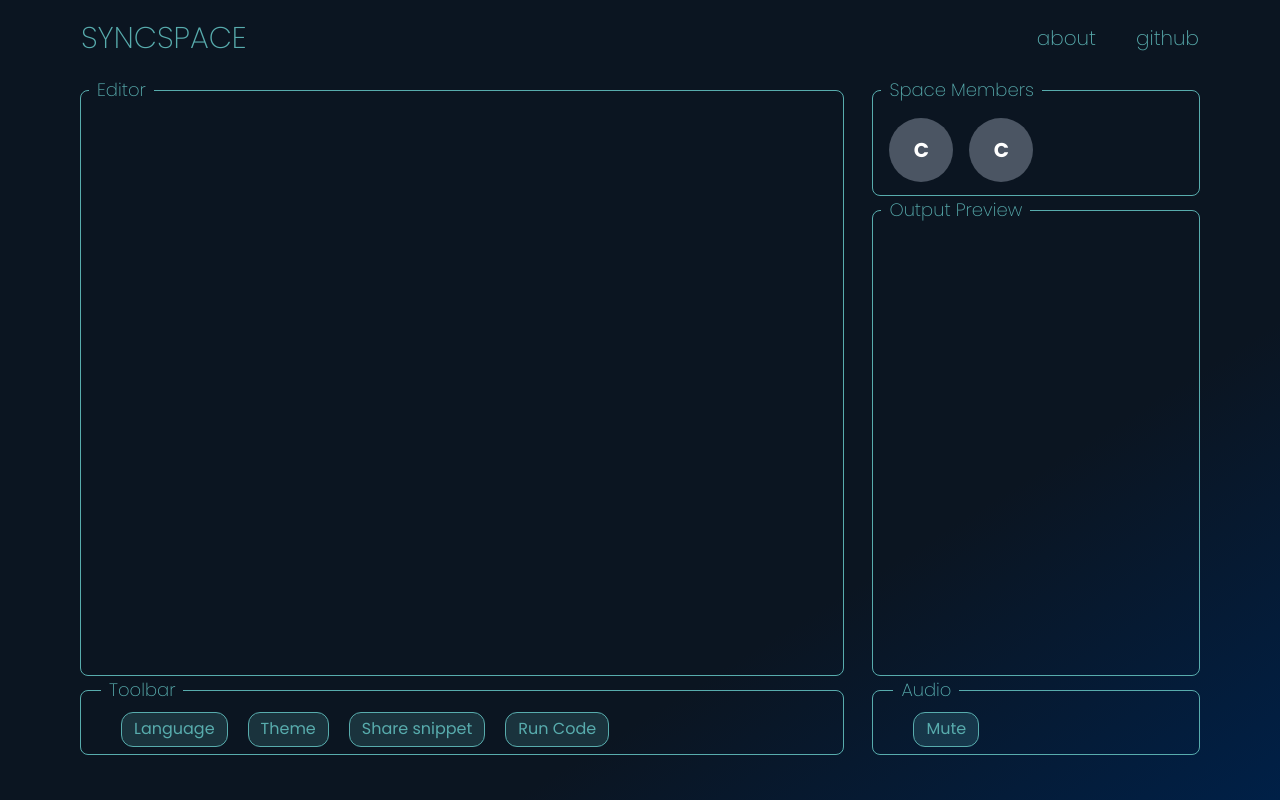
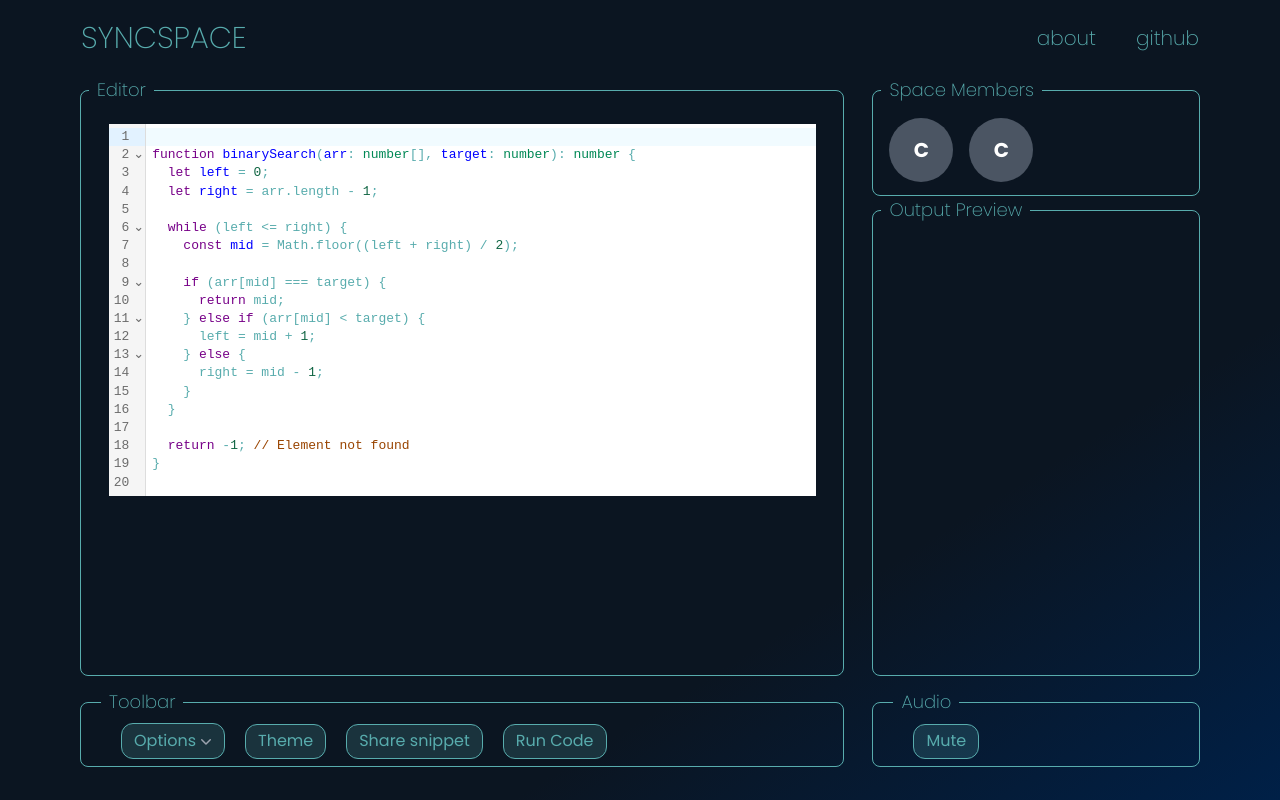
Before and after one commit to PranjalBarnwal/SyncScript-collab-and-code, a React (Vite) app: page /space in a window 1280 px wide. Built offline with nearby package versions, Linux system fonts and the light colour scheme.

Commit message:
codemirror added

```diff
--- a/package.json
+++ b/package.json
@@ -10,6 +10,11 @@
     "preview": "vite preview"
   },
   "dependencies": {
+    "@codemirror/lang-javascript": "^6.2.2",
+    "@headlessui/react": "^1.7.18",
+    "@heroicons/react": "^2.1.1",
+    "@uiw/codemirror-themes": "^4.21.24",
+    "@uiw/react-codemirror": "^4.21.24",
     "react": "^18.2.0",
     "react-dom": "^18.2.0"
   },
--- a/src/components/Editor.tsx
+++ b/src/components/Editor.tsx
@@ -1,16 +1,57 @@
+
+import { useEffect } from "react";
+
+import React from 'react';
+import CodeMirror from '@uiw/react-codemirror';
+import { javascript } from '@codemirror/lang-javascript';
+
+// function App() {
+//   const [value, setValue] = React.useState("console.log('hello world!');");
+//   const onChange = React.useCallback((val, viewUpdate) => {
+//     console.log('val:', val);
+//     setValue(val);
+//   }, []);
+//   return <CodeMirror value={value} height="200px" extensions={[javascript({ jsx: true })]} onChange={onChange} />;
+// }
+// export default App;
+
+
 export default function Editor() {
+  const code: string = `
+function binarySearch(arr: number[], target: number): number {
+  let left = 0;
+  let right = arr.length - 1;
+
+  while (left <= right) {
+    const mid = Math.floor((left + right) / 2);
+
+    if (arr[mid] === target) {
+      return mid;
+    } else if (arr[mid] < target) {
+      left = mid + 1;
+    } else {
+      right = mid - 1;
+    }
+  }
+
+  return -1; // Element not found
+}
+`;
+  const [value, setValue] = React.useState(code);
+  const onChange = React.useCallback((val, viewUpdate) => {
+    console.log('val:', val);
+    setValue(val);
+  }, []);
+
+
   return (
     <fieldset className="flex font-poppins items-center text-primary flex-col h-full w-full border-primary border-[1px] rounded-lg">
       <legend className="text-lg ml-2 px-2 font-extralight">
         Editor
       </legend>
-      <textarea
-        className="h-[98%] w-[98%] p-5 resize-none focus:outline-none bg-transparent overflow-y-scroll z-20"
-        name=""
-        id=""
-        cols={30}
-        rows={10}
-      ></textarea>
+      <div className="h-[98%] w-[98%] p-5 resize-none focus:outline-none bg-transparent overflow-y-scroll z-20">
+      <CodeMirror value={value} extensions={[javascript({ jsx: true })]} onChange={onChange} />
+      </div>
     </fieldset>
   );
 }
--- a/src/components/OutputBox.tsx
+++ b/src/components/OutputBox.tsx
@@ -2,6 +2,7 @@ export default function OutputBox() {
   return (
     <fieldset className="flex font-poppins text-primary flex-col h-full w-full border-primary border-[1px] rounded-lg">
       <legend className="text-lg ml-2 px-2 font-extralight">Output Preview</legend>
+
     </fieldset>
   );
 }
--- a/src/components/Panel.tsx
+++ b/src/components/Panel.tsx
@@ -4,6 +4,7 @@ export default function Panel() {
   return (
     <fieldset className="flex font-poppins text-primary items-start h-full w-full border-primary border-[1px] rounded-lg z-20">
       <legend className="text-lg ml-2 px-2 font-extralight">Space Members</legend>
+
       <div className="flex h-full flex-col sm:flex-row space-x-4 items-center p-4 ">
         <Member letter="C" />
         <Member letter="C" />
--- a/src/components/Space.tsx
+++ b/src/components/Space.tsx
@@ -6,7 +6,7 @@ import Audio from "./Audio";
 
 export default function Space() {
   return (
-    <div className="main flex flex-col h-full w-full">
+    <div className="main flex flex-col h-full w-full space-y-3">
       <div className="top space-x-7 flex w-full h-[75%]">
         <div className="editor w-[70%]">
           <Editor />
--- a/src/components/Toolbar.tsx
+++ b/src/components/Toolbar.tsx
@@ -1,17 +1,89 @@
 import Button from "./Button";
+import { Fragment } from 'react'
+import { Menu, Transition } from '@headlessui/react'
+import { ChevronDownIcon } from '@heroicons/react/20/solid'
+export default function Toolbar() {
 
-export default function Toolbar() {
+  function classNames(...classes) {
+    return classes.filter(Boolean).join(' ')
+  }
+
   return (
     <fieldset className="flex flex-row font-poppins  items-center text-primary h-full w-full border-primary border-[1px] rounded-lg  z-20 px-5 space-x-5">
       <legend className="text-lg px-2 font-extralight">Toolbar</legend>
-        <Button title="Language"/>
-        <Button title="Theme"/>
-        <Button title="Share snippet"/>
-        <Button title="Run Code"/>
 
 
 
+      <Menu as="div" className="relative inline-block text-left">
+  <div>
+    <Menu.Button className="border-primary h-[2.2rem] flex items-center border-[1px] p-3 bg-primary bg-opacity-20 rounded-xl hover:bg-opacity-30">
+      Options
+      <ChevronDownIcon className="-mr-1 h-5 w-5 text-gray-400" aria-hidden="true" />
+    </Menu.Button>
+  </div>
 
+  <Transition
+    as={Fragment}
+    enter="transition ease-out duration-100"
+    enterFrom="transform opacity-0 scale-95"
+    enterTo="transform opacity-100 scale-100"
+    leave="transition ease-in duration-75"
+    leaveFrom="transform opacity-100 scale-100"
+    leaveTo="transform opacity-0 scale-95"
+  >
+    <Menu.Items className="absolute right-0 z-10 -mt-[9rem] w-40 origin-top-right rounded-md bg-primary shadow-lg ring-1 ring-black ring-opacity-5 focus:outline-none">
+      <div className="py-1">
+
+        <Menu.Item>
+          {({ active }) => (
+            <a
+              href="#"
+              className={classNames(
+                active ? 'bg-gray-100 text-gray-900' : 'text-gray-700',
+                'block px-4 py-2 text-sm'
+              )}
+            >
+              Support
+            </a>
+          )}
+        </Menu.Item>
+        <Menu.Item>
+          {({ active }) => (
+            <a
+              href="#"
+              className={classNames(
+                active ? 'bg-gray-100 text-gray-900' : 'text-gray-700',
+                'block px-4 py-2 text-sm'
+              )}
+            >
+              License
+            </a>
+          )}
+        </Menu.Item>
+        <form method="POST" action="#">
+          <Menu.Item>
+            {({ active }) => (
+              <button
+                type="submit"
+                className={classNames(
+                  active ? 'bg-gray-100 text-gray-900' : 'text-gray-700',
+                  'block w-full px-4 py-2 text-left text-sm'
+                )}
+              >
+                Sign out
+              </button>
+            )}
+          </Menu.Item>
+        </form>
+      </div>
+    </Menu.Items>
+  </Transition>
+</Menu>
+
+
+      <Button title="Theme" />
+      <Button title="Share snippet" />
+      <Button title="Run Code" />
     </fieldset>
   );
 }
```
Also changed, not shown: 1 other file (tests, documents, lock files or other folders). Lines whose indentation alone changed are shown as unchanged.
